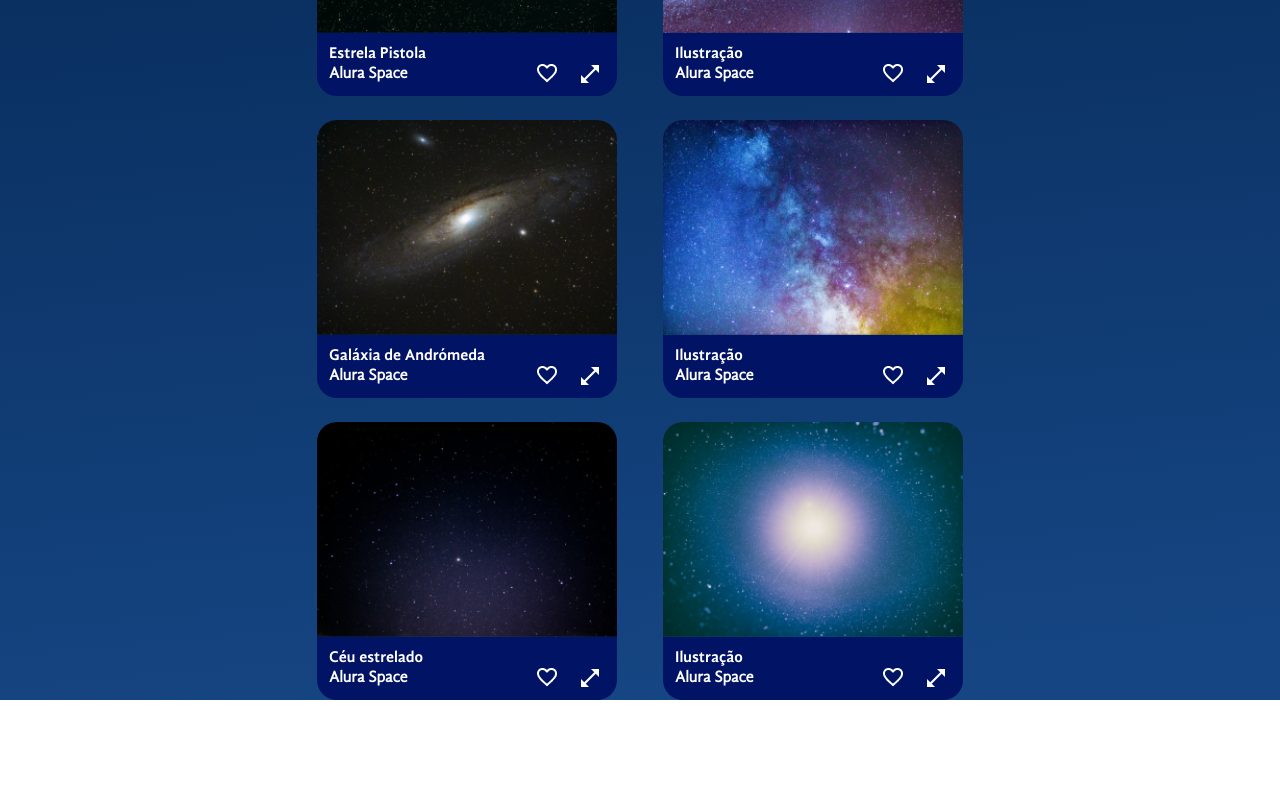
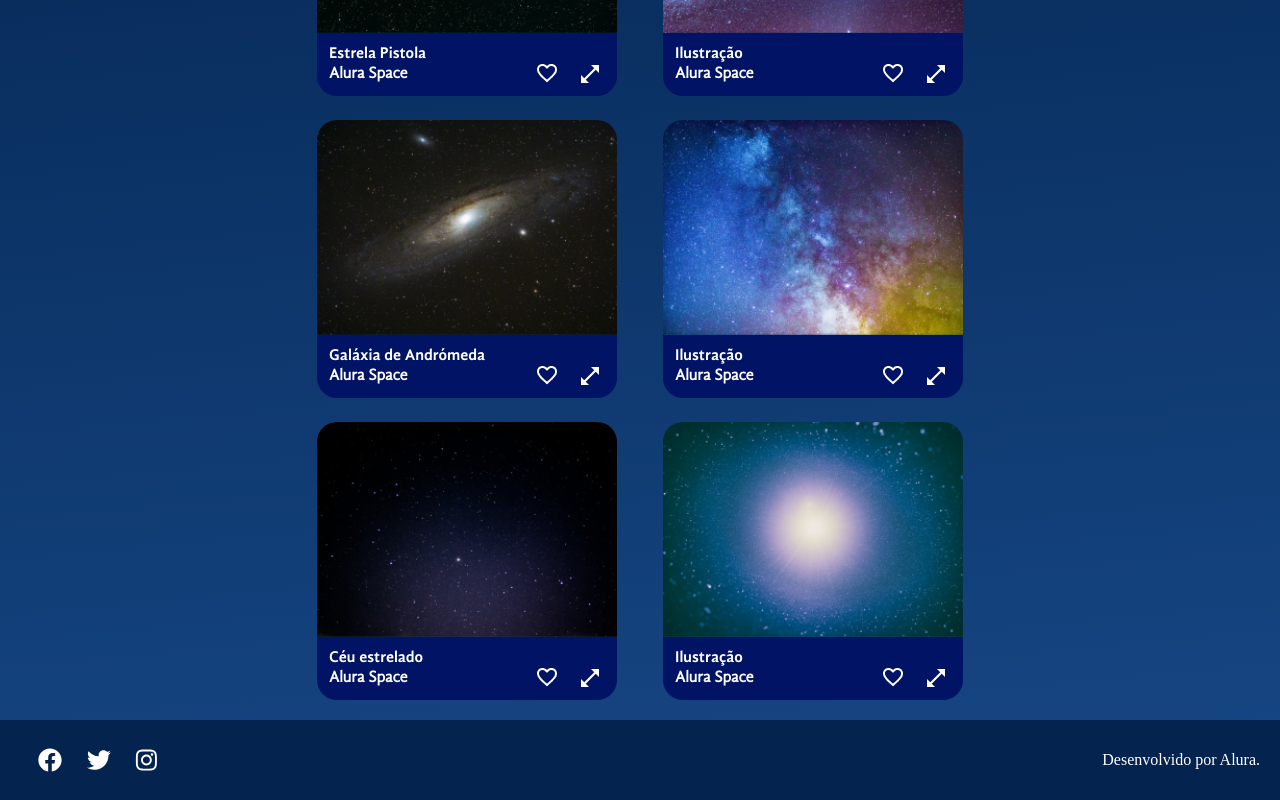
Before and after one commit to andrelucca99/space-app, a React (Vite) app: page / in a window 1280 px wide. Shown: the part 1507-2307 px from the top of the page. Before the commit the page ends 2207 px from the top, so only its background shows below. Built offline with nearby package versions, Linux system fonts and the light colour scheme.

Commit message:
feat: add component Footer

```diff
--- a/src/App.jsx
+++ b/src/App.jsx
@@ -8,6 +8,7 @@ import Galeria from "./components/Galeria";
 import fotos from "./fotos.json";
 import { useState } from "react";
 import ModalZoom from "./components/ModalZoom";
+import Footer from "./components/Footer";
 
 const FundoGradiente = styled.div`
   background: linear-gradient(174.61deg, #041833 4.16%, #04244F 48%, #154582 96.76%);
@@ -77,6 +78,7 @@ const App = () => {
         aoFechar={() => setFotoSelecionada(null)}
         aoAltenarFavorito={aoAltenarFavorito}
       />
+      <Footer />
     </FundoGradiente>
   )
 }
--- /dev/null
+++ b/src/components/Footer/index.jsx
@@ -0,0 +1,41 @@
+import { styled } from "styled-components";
+import BotaoIcon from "../BotaoIcon";
+
+const FooterStyled = styled.footer`
+  max-width: 100%;
+  height: 80px;
+  background-color: #04244f;
+  display: flex;
+  align-items: center;
+  justify-content: space-between;
+  margin-top: 20px;
+  padding: 0 20px;
+`;
+
+const SociaisStyled = styled.div`
+  display: flex;
+  align-items: center;
+  justify-content: space-around;
+`;
+
+const TextFooter = styled.p`
+  font-family: 'Montserrat';
+  font-size: 16px;
+  font-weight: 500;
+  color: #fff;
+`;
+
+const Footer = () => {
+  return (
+    <FooterStyled>
+      <SociaisStyled>
+        <BotaoIcon><img src="/imagens/sociais/facebook.svg" alt="Icone do facebook" /></BotaoIcon>
+        <BotaoIcon><img src="/imagens/sociais/twitter.svg" alt="Icone do twitter" /></BotaoIcon>
+        <BotaoIcon><img src="/imagens/sociais/instagram.svg" alt="Icone do instagram" /></BotaoIcon>
+      </SociaisStyled>
+      <TextFooter>Desenvolvido por Alura.</TextFooter>
+    </FooterStyled>
+  )
+}
+
+export default Footer;
```
